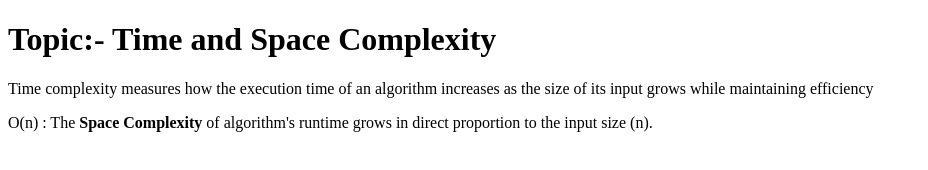
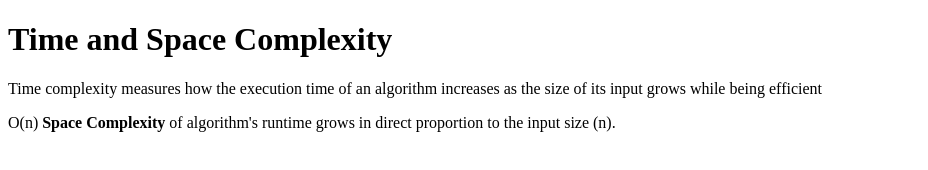
Before and after one commit to acciojob/time-and-space-complexity-Anurag-Sulkiya, a website: page main.html in a window 1280 px wide. Shown: the whole page, without its empty margins (0-928 px from the left). Drawn offline with Linux system fonts and the light colour scheme.

Commit message:
created a submission

```diff
--- a/main.html
+++ b/main.html
@@ -8,9 +8,9 @@
 
 <body>
 	<!-- the entire body must be written by student -->
-	<h1>Topic:- Time and Space Complexity</h1>
-	<p>Time complexity measures how the execution time of an algorithm increases as the size of its input grows while maintaining efficiency</p>
-	<p>O(n) : The <b> Space Complexity</b> of algorithm's runtime grows in direct proportion to the input size (n).</p>
+	<h1>Time and Space Complexity</h1>
+	<p>Time complexity measures how the execution time of an algorithm increases as the size of its input grows while being efficient</p>
+	<p>O(n) <b> Space Complexity</b> of algorithm's runtime grows in direct proportion to the input size (n).</p>
     <script type="text/javascript" src="./script.js">
 </script>
 
```
